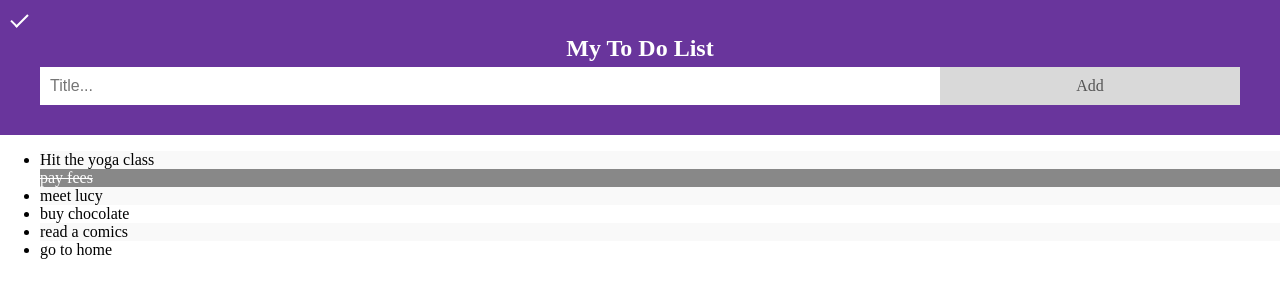
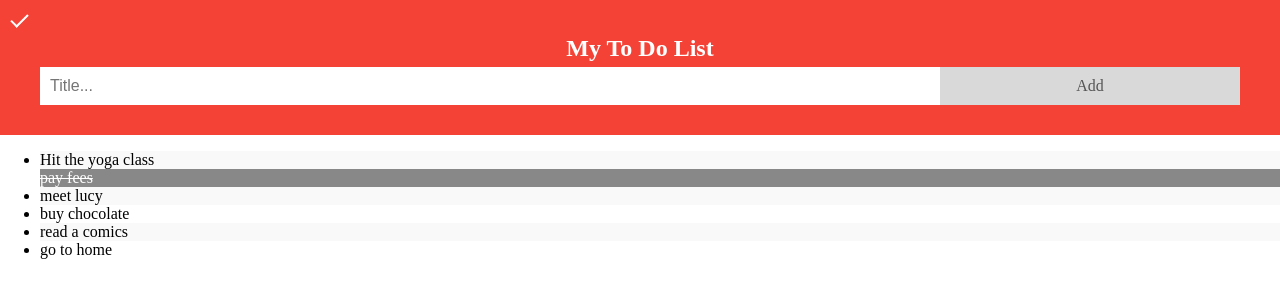
Before and after one commit to pavi11211/websitelist, a plain HTML site: page list.html in a window 1280 px wide. Drawn offline with Linux system fonts and the light colour scheme.

Commit message:
Update list.html

```diff
--- a/list.html
+++ b/list.html
@@ -56,7 +56,7 @@ ul li.checked::before {
     text-align: center;
 }
 .header {
-    background-color: #69359c;
+    background-color: #f44336;
     padding: 30px 40px;
     color: white;
     text-align: center;
```
